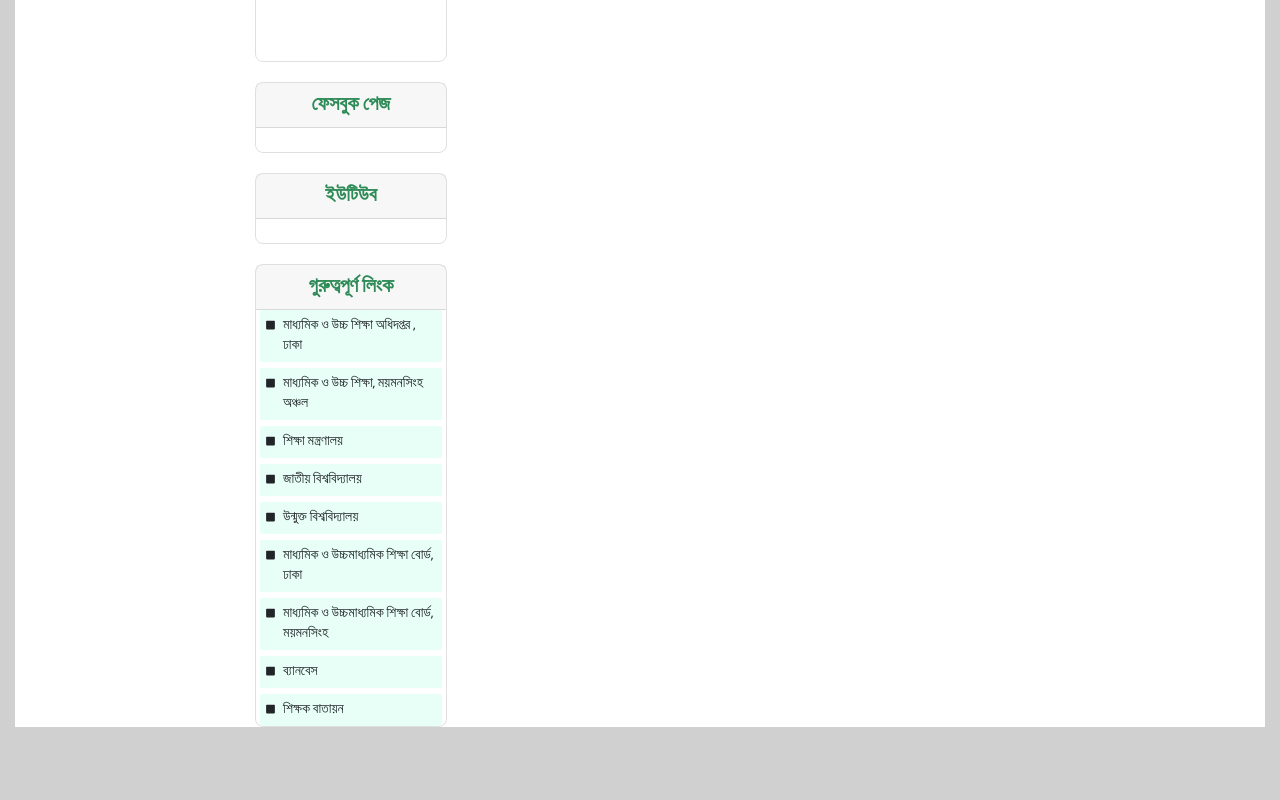
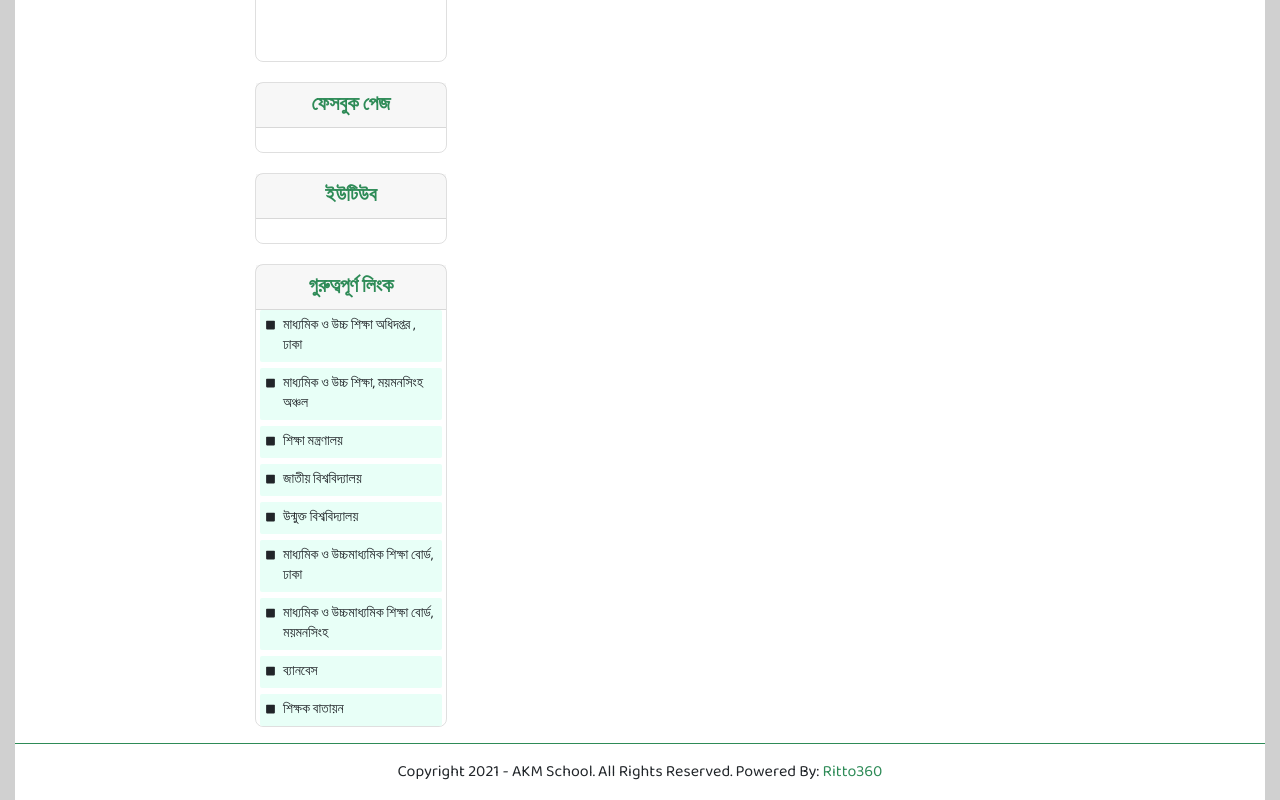
Before and after one commit to fuadhasan08/edu-ritto, a React (Vite) app: page / in a window 1280 px wide. Shown: the part 1016-1816 px from the top of the page. Before the commit the page ends 1743 px from the top, so only its background shows below. Built offline with nearby package versions, Linux system fonts and the light colour scheme; no server answers; a web font is replaced by a local one.

Commit message:
added footer

```diff
--- /dev/null
+++ b/src/components/footer/footer.jsx
@@ -0,0 +1,16 @@
+import React from 'react'
+
+const GlobalFooter = () => {
+  return (
+    <div className='mt-4 p-4 border-t border-primary text-center'>
+      <p className='text-base '>
+        Copyright 2021 - AKM School. All Rights Reserved. Powered By:{' '}
+        <a href='https://ritto360.com' target='_blank' className='text-primary'>
+          Ritto360
+        </a>
+      </p>
+    </div>
+  )
+}
+
+export default GlobalFooter
--- a/src/components/layouts/globalRoutes.jsx
+++ b/src/components/layouts/globalRoutes.jsx
@@ -3,6 +3,7 @@ import { Outlet } from 'react-router-dom'
 import GlobalHeader from '../header/header'
 import LeftSidebar from '../sidebar/leftsidebar'
 import RightSidebar from '../sidebar/rightsidebar'
+import GlobalFooter from '../footer/footer'
 
 const GlobalLayout = () => {
   return (
@@ -13,6 +14,7 @@ const GlobalLayout = () => {
         <Outlet />
         <RightSidebar />
       </div>
+      <GlobalFooter />
     </div>
   )
 }
```
